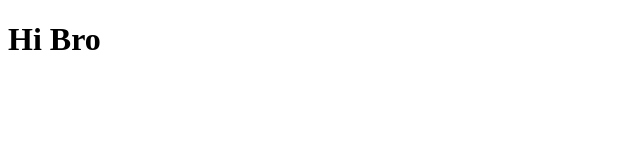
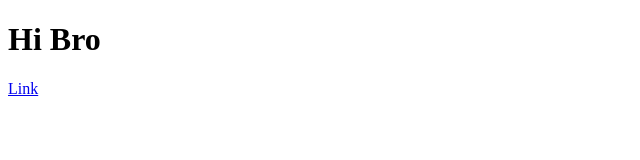
Before and after one commit to h65rdl0ckl3z/portfolio.me, a plain HTML site: page index.html in a window 1280 px wide. Shown: the full height of the page, 0-640 px from the left. Drawn offline with Linux system fonts and the light colour scheme.

Commit message:
Update index.html

```diff
--- a/index.html
+++ b/index.html
@@ -9,5 +9,6 @@
 </head>
 <body>
     <h1>Hi Bro</h1>
+    <a href="test.php">Link</a>
 </body>
 </html>
```
